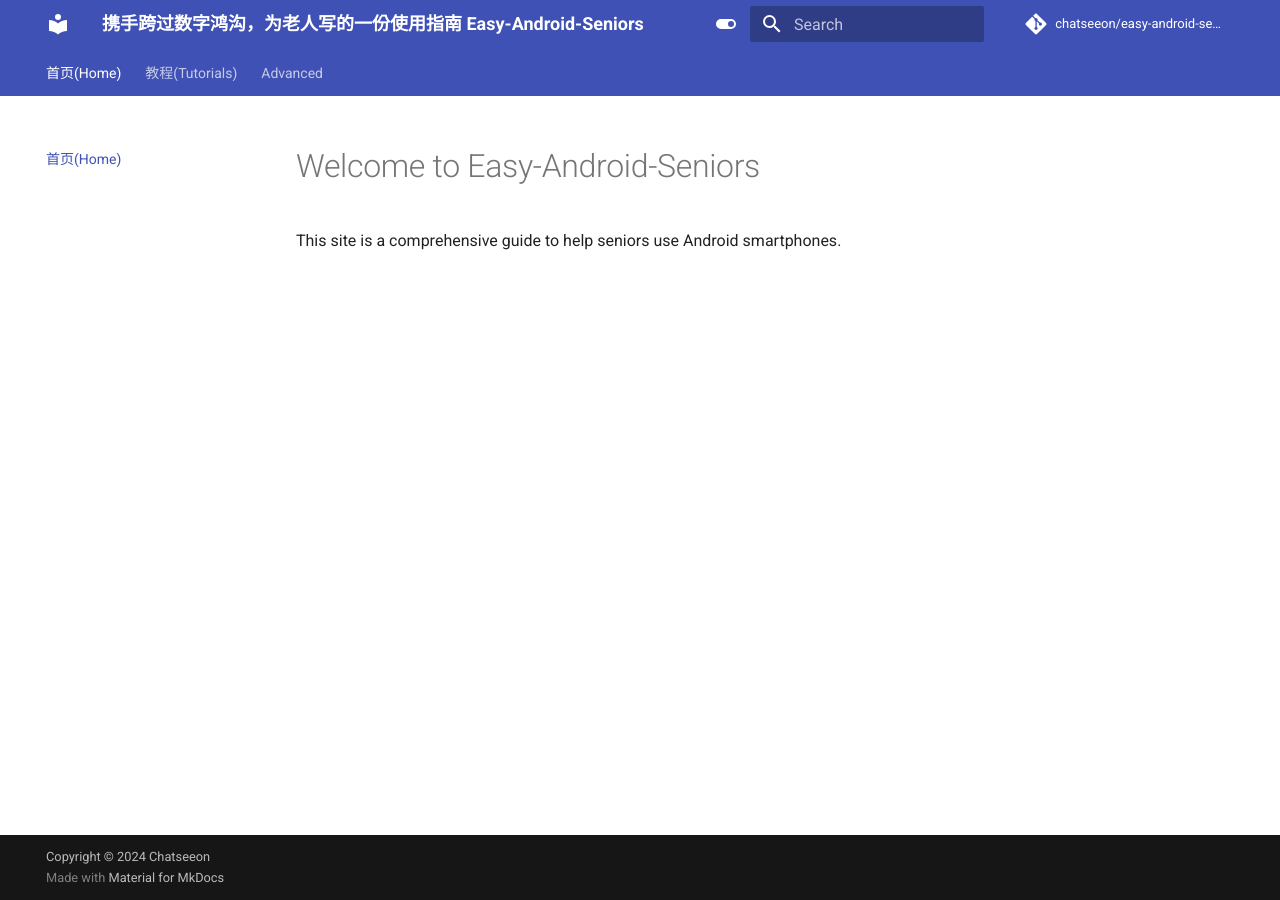
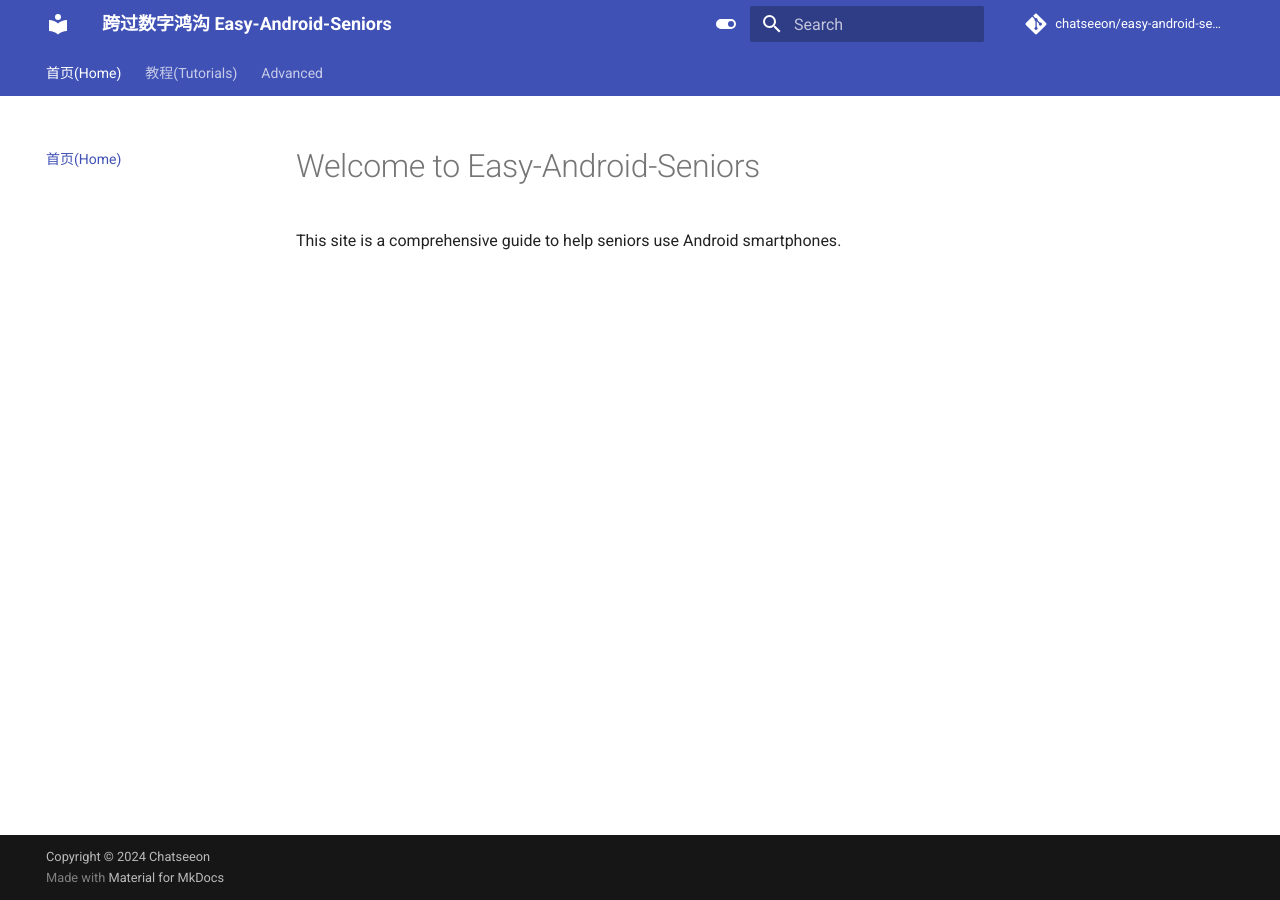
Before and after one commit to chatseeon/easy-android-seniors, an MkDocs documentation site: the page built from docs/index.md, in a window 1280 px wide. Built offline with MkDocs 1.6.1 and Material for MkDocs 9.7.7, drawn with Linux system fonts in a browser that asks for light colours; comment, search, counter and statistics services are not loaded.

Commit message:
Update mkdocs.yml
修改标题

```diff
--- a/mkdocs.yml
+++ b/mkdocs.yml
@@ -1,5 +1,5 @@
 # Project information
-site_name: 携手跨过数字鸿沟，为老人写的一份使用指南 Easy-Android-Seniors  # 网站名称
+site_name: 跨过数字鸿沟 Easy-Android-Seniors  # 网站名称
 site_url: https://help.csworldlet.top  # 网站 URL（可选）
 site_author: Chatseeon  # 网站作者
 site_description: >-
```
